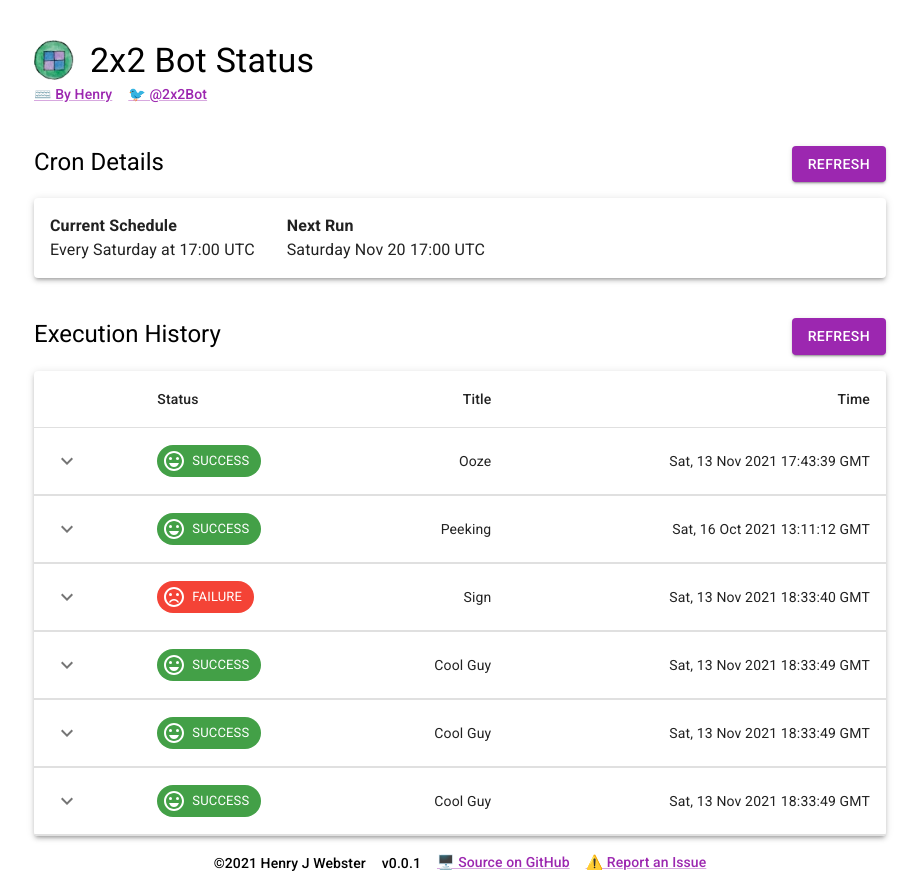
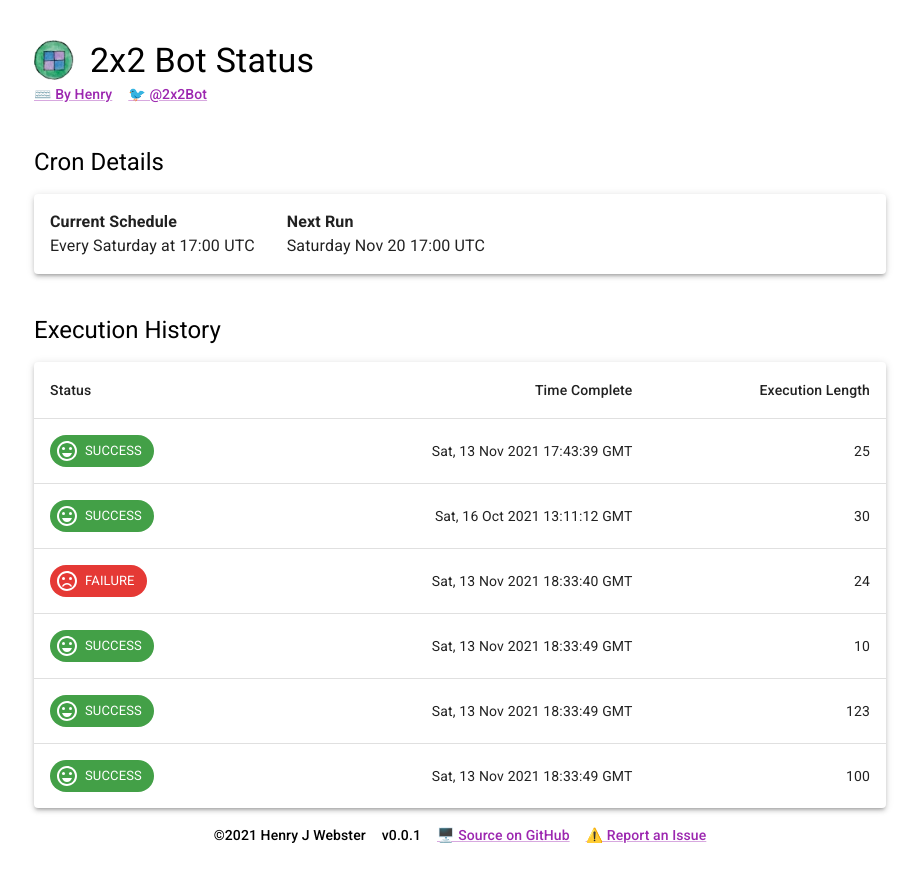
Before and after one commit to henrywebster/twimbot-ui, a React (Create React App) app: page / in a window 1280 px wide. Shown: the whole page, without its empty margins (180-1099 px from the left). After the commit the page ends 863 px from the top, so only its background shows below. Built offline with nearby package versions, Linux system fonts and the light colour scheme; a web font is replaced by a local one.

Commit message:
remove unimplemented details

```diff
--- a/src/App.jsx
+++ b/src/App.jsx
@@ -18,59 +18,17 @@ import "@fontsource/roboto/400.css";
 import "@fontsource/roboto/500.css";
 import "@fontsource/roboto/700.css";
 
-function createData(status, title, end_time, message, link, executionTime) {
-  return { status, title, end_time, message, link, executionTime };
+function createData(status, endTime, executionTime) {
+    return { status, endTime, executionTime };
 }
 
 const rows = [
-  createData(
-    "SUCCESS",
-    "Ooze",
-    1636825419,
-    null,
-    "https://twitter.com/2x2Bot/status/1459566918852087809",
-    0.123
-  ),
-  createData(
-    "SUCCESS",
-    "Peeking",
-    1634389872,
-    null,
-    "https://twitter.com/2x2Bot/status/1457030202765291523",
-    0.456
-  ),
-  createData(
-    "FAILURE",
-    "Sign",
-    1636828420,
-    "No paintings in the database",
-    null,
-    1.04
-  ),
-  createData(
-    "SUCCESS",
-    "Cool Guy",
-    1636828429,
-    null,
-    "https://twitter.com/2x2Bot/status/1454493488259682308",
-    0.567
-  ),
-  createData(
-    "SUCCESS",
-    "Cool Guy",
-    1636828429,
-    null,
-    "https://twitter.com/2x2Bot/status/1454493488259682308",
-    0.567
-  ),
-  createData(
-    "SUCCESS",
-    "Cool Guy",
-    1636828429,
-    null,
-    "https://twitter.com/2x2Bot/status/1454493488259682308",
-    0.567
-  ),
+    createData("SUCCESS", 1636825419, 25),
+    createData("SUCCESS", 1634389872, 30),
+    createData("FAILURE", 1636828420, 24),
+    createData("SUCCESS", 1636828429, 10),
+    createData("SUCCESS", 1636828429, 123),
+    createData("SUCCESS", 1636828429, 100),
 ];
 
 function CronDetail({ status }) {
@@ -107,7 +65,7 @@ function App() {
                 <Container maxWidth="md">
                     <Layout title="2x2 Bot Status">
                         <CronDetail status={status} />
-            <StatusTable statuses={status.executions} />
+                        <StatusTable executions={status.executions} />
                     </Layout>
                 </Container>
             </Box>
--- a/src/components/status-table.jsx
+++ b/src/components/status-table.jsx
@@ -2,7 +2,6 @@ import React from "react";
 import {
     Box,
     Chip,
-  Collapse,
     Table,
     TableBody,
     TableCell,
@@ -11,103 +10,30 @@ import {
     TableHead,
     TableRow,
     Paper,
-  Link,
 } from "@mui/material/";
-import KeyboardArrowDownIcon from "@mui/icons-material/KeyboardArrowDown";
-import KeyboardArrowUpIcon from "@mui/icons-material/KeyboardArrowUp";
 import SentimentVeryDissatisfiedIcon from "@mui/icons-material/SentimentVeryDissatisfied";
 import SentimentVerySatisfiedIcon from "@mui/icons-material/SentimentVerySatisfied";
-import IconButton from "@mui/material/IconButton";
 import Summary from "./summary";
 
-function Info({ title, description }) {
-  return (
-    <Typography>
-      <Box fontWeight={600}>{title}</Box>
-      {description}
-    </Typography>
-  );
-}
-
-function SuccessDetails({ link, executionTime }) {
-  return (
-    <>
-      <Box sx={{ margin: 1 }}>
-        <Typography>
-          <Box fontWeight={600}>Link</Box>
-          <Link variant="body1" href={link} target="_blank">
-            {link}
-          </Link>
-        </Typography>
-      </Box>
-      <Box sx={{ margin: 1 }}>
-        <Info title="Execution Time" description={executionTime} />
-      </Box>
-    </>
-  );
-}
-
-function ErrorDetails({ message, executionTime }) {
-  return (
-    <>
-      <Box sx={{ margin: 1 }}>
-        <Info title="Error Message" description={message} />
-      </Box>
-      <Box sx={{ margin: 1 }}>
-        <Info title="Execution Time" description={executionTime} />
-      </Box>
-    </>
-  );
-}
-
-function StatusDetails({ status, message, ...props }) {
-  let details;
-  if (status === "SUCCESS") {
-    details = (
-      <SuccessDetails
-        link={props.link}
-        executionTime={`${props.executionTime.toFixed(3)}s`}
-      />
-    );
-  } else if (status === "FAILURE") {
-    details = (
-      <ErrorDetails
-        message={message}
-        executionTime={`${props.executionTime.toFixed(3)}s`}
-      />
-    );
-  }
-  return <Box sx={{ margin: 1 }}>{details}</Box>;
-}
-
-function StatusRow({ status }) {
-  const [open, setOpen] = React.useState(false);
-
+function StatusRow({ execution }) {
     return (
         <>
             <TableRow
-        key={status.title}
+                // key={exeuction.executionTime}
                 sx={{
                     "&:last-child td, &:last-child th": {
                         border: 0,
                     },
                 }}
             >
-        <TableCell>
-          <IconButton
-            aria-label="expand row"
-            size="small"
-            onClick={() => setOpen(!open)}
-          >
-            {open ? <KeyboardArrowUpIcon /> : <KeyboardArrowDownIcon />}
-          </IconButton>
-        </TableCell>
                 <TableCell component="th" scope="row">
                     <Chip
-            label={status.status}
-            color={status.status === "SUCCESS" ? "success" : "error"}
+                        label={execution.status}
+                        color={
+                            execution.status === "SUCCESS" ? "success" : "error"
+                        }
                         icon={
-              status.status === "SUCCESS" ? (
+                            execution.status === "SUCCESS" ? (
                                 <SentimentVerySatisfiedIcon />
                             ) : (
                                 <SentimentVeryDissatisfiedIcon />
@@ -115,38 +41,32 @@ function StatusRow({ status }) {
                         }
                     />
                 </TableCell>
-        <TableCell align="right">{status.title}</TableCell>
                 <TableCell align="right">
-          {new Date(status.end_time * 1000).toUTCString()}
+                    {new Date(execution.endTime * 1000).toUTCString()}
                 </TableCell>
-      </TableRow>
-      <TableRow>
-        <TableCell style={{ paddingBottom: 0, paddingTop: 0 }} colSpan={6}>
-          <Collapse in={open} timeout="auto" unmountOnExit>
-            <StatusDetails {...status} />
-          </Collapse>
-        </TableCell>
+                <TableCell align="right">{execution.executionTime}</TableCell>
             </TableRow>
         </>
     );
 }
 
-export default function StatusTable({ statuses }) {
+export default function StatusTable({ executions }) {
     return (
         <Summary title="Execution History">
             <TableContainer component={Paper} elevation={3}>
                 <Table aria-label="simple table">
                     <TableHead>
                         <TableRow>
-              <TableCell />
                             <TableCell>Status </TableCell>
-              <TableCell align="right">Title</TableCell>
-              <TableCell align="right">Time</TableCell>
+                            <TableCell align="right">Time Complete</TableCell>
+                            <TableCell align="right">
+                                Execution Length
+                            </TableCell>
                         </TableRow>
                     </TableHead>
                     <TableBody>
-            {statuses.map((row) => {
-              return <StatusRow status={row} />;
+                        {executions.map((row) => {
+                            return <StatusRow execution={row} />;
                         })}
                     </TableBody>
                 </Table>
--- a/src/components/summary.jsx
+++ b/src/components/summary.jsx
@@ -1,4 +1,4 @@
-import { Grid, Typography, Button } from "@mui/material";
+import { Grid, Typography } from "@mui/material";
 
 const SummaryHeading = ({ id, children, ...props }) => (
     <Grid container spacing={2} paddingY={2} justifyContent="space-between">
@@ -6,9 +6,6 @@ const SummaryHeading = ({ id, children, ...props }) => (
             <Typography component="h2" variant="h5">
                 {props.title}
             </Typography>
-        </Grid>
-        <Grid item>
-            <Button variant="contained">Refresh</Button>
         </Grid>
     </Grid>
 );
--- a/src/components/theme.jsx
+++ b/src/components/theme.jsx
@@ -10,7 +10,7 @@ const theme = createTheme({
             main: green[500],
         },
         error: {
-      main: red[500],
+            main: red[600],
         },
         success: {
             main: green[600],
```
Lines whose indentation alone changed are shown as unchanged.
